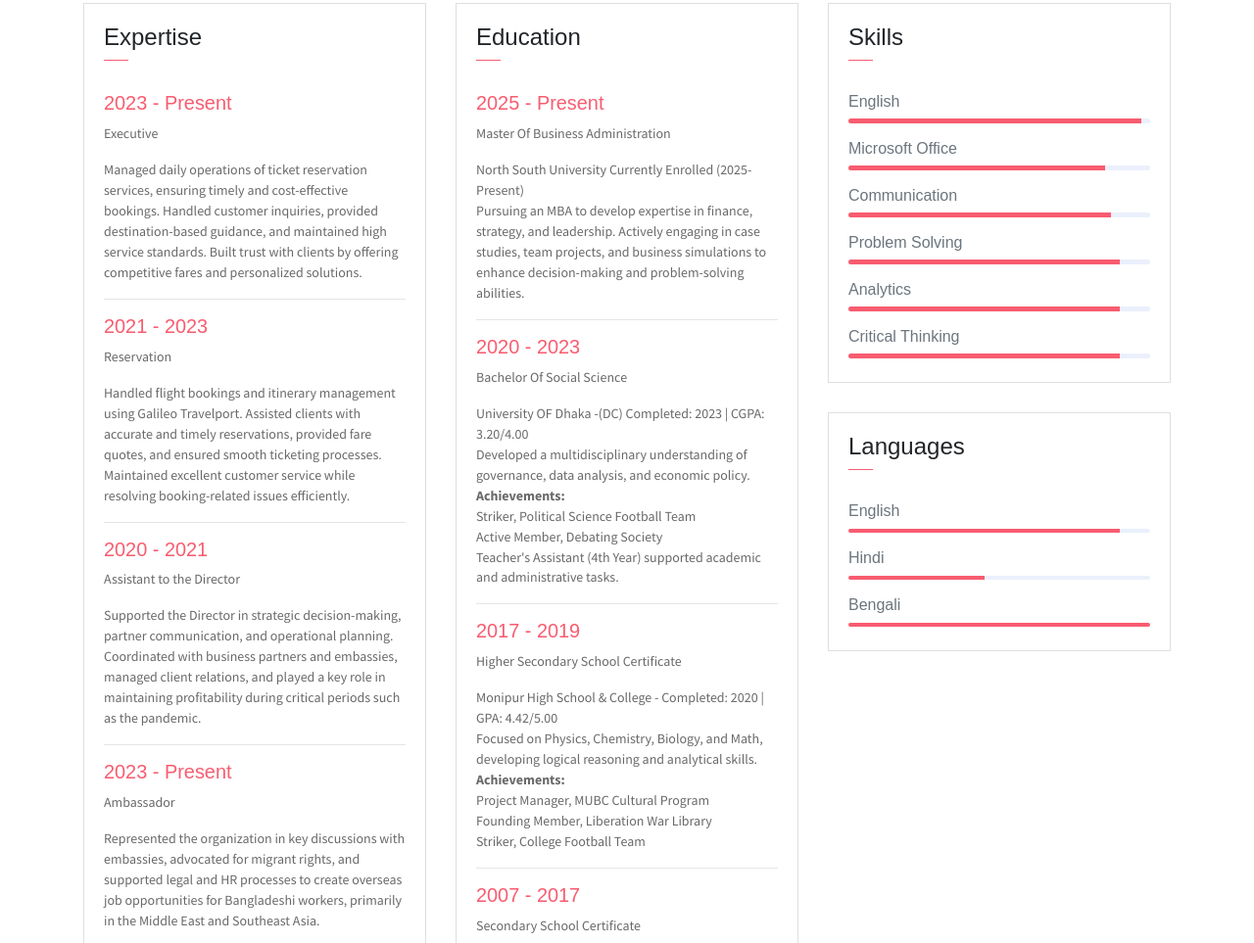
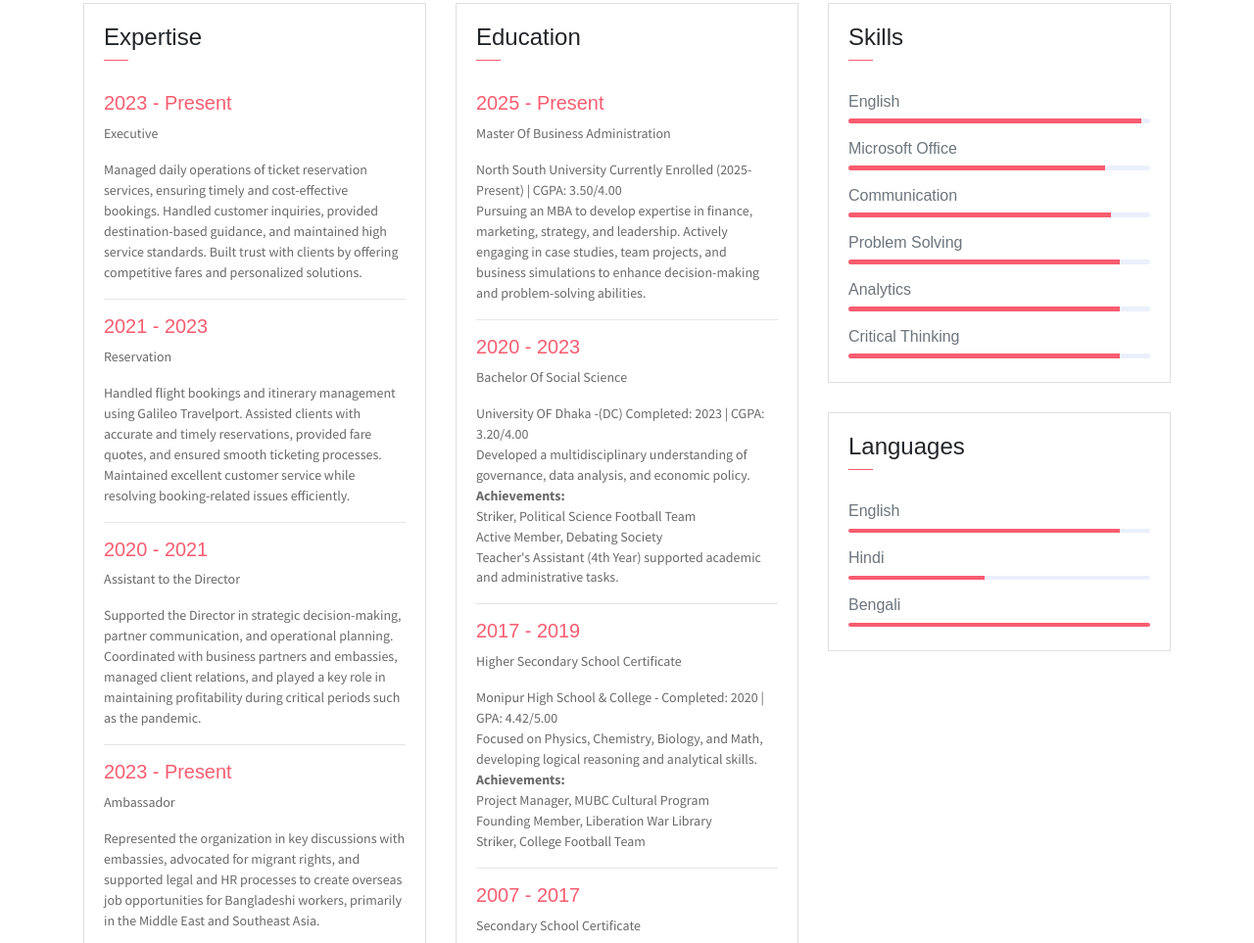
Before and after one commit to jahidhr1019/jahidrabbi, a website: page index.html in a window 1280 px wide. Shown: the part 1399-2362 px from the top of the page at 98% size. Drawn offline with Linux system fonts and the light colour scheme.

Commit message:
Update index.html

```diff
--- a/index.html
+++ b/index.html
@@ -207,8 +207,8 @@
                         <div class="card-body">
                             <h6 class="title text-danger">2025 - Present</h6>
                             <P>Master Of Business Administration</P>
-                            <P class="subtitle">North South University Currently Enrolled (2025-Present)<br>
-                                Pursuing an MBA to develop expertise in finance, strategy, and leadership. Actively
+                            <P class="subtitle">North South University Currently Enrolled (2025-Present) | CGPA: 3.50/4.00<br>
+                                Pursuing an MBA to develop expertise in finance, marketing, strategy, and leadership. Actively
                                 engaging in case studies, team projects, and business simulations to enhance
                                 decision-making and problem-solving abilities.</P>
                             <hr>
```
